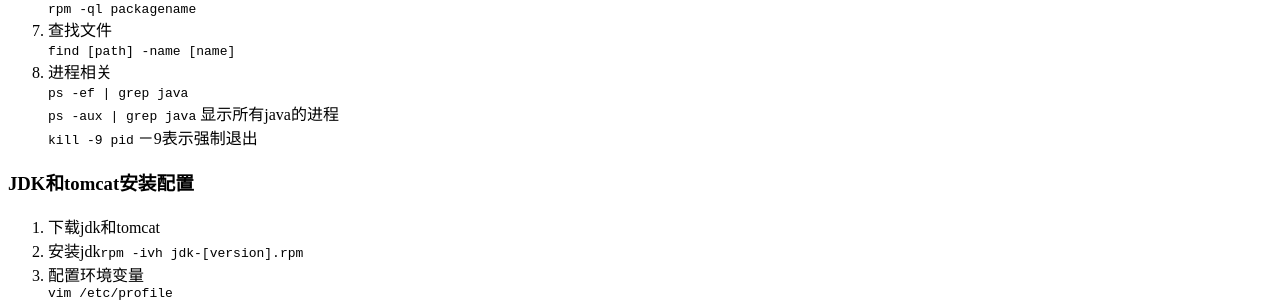
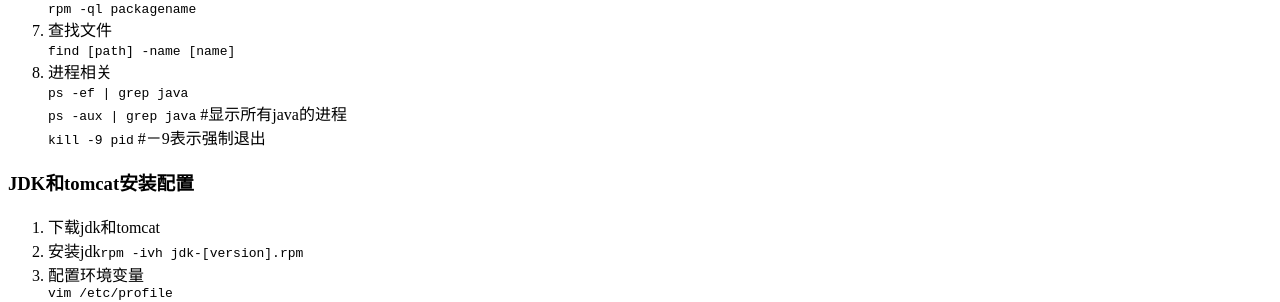
Before and after one commit to elan2wang/note, a Jekyll site: the page built from _posts/2013-05-29-linux-tips.md, in a window 1280 px wide. Shown: the part 523-825 px from the top of the page. Built offline with Jekyll 4.4.1, drawn with Linux system fonts in a browser that asks for light colours; Markdown is read by kramdown in place of the engine named in the settings; formulas are drawn with MathJax 3; comment, search, counter and statistics services are not loaded.

```diff
--- a/_posts/2013-05-29-linux-tips.md
+++ b/_posts/2013-05-29-linux-tips.md
@@ -29,8 +29,8 @@ categories: Linux
 <code>find [path] -name [name]</code>
 8. 进程相关
 <code>ps -ef | grep java</code>
-<code>ps -aux | grep java</code>	显示所有java的进程
-<code>kill -9 pid</code>	－9表示强制退出
+<code>ps -aux | grep java</code> #显示所有java的进程
+<code>kill -9 pid</code> #－9表示强制退出
 
 ###JDK和tomcat安装配置
 1. 下载jdk和tomcat
```
Also changed, not shown: _posts/2013-07-27-mysql-tips.md (added, +9 -0 lines), 1 other file.
